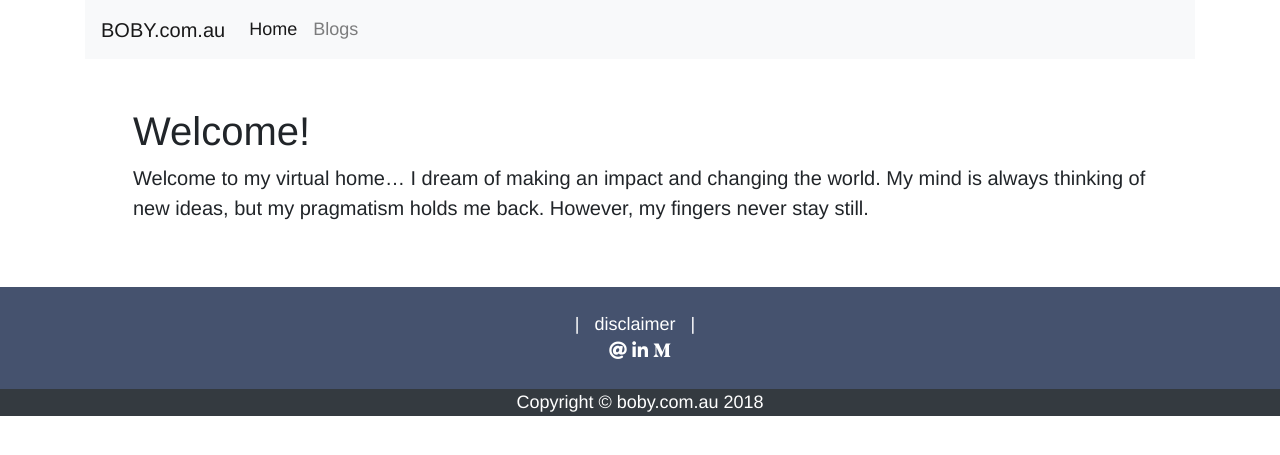
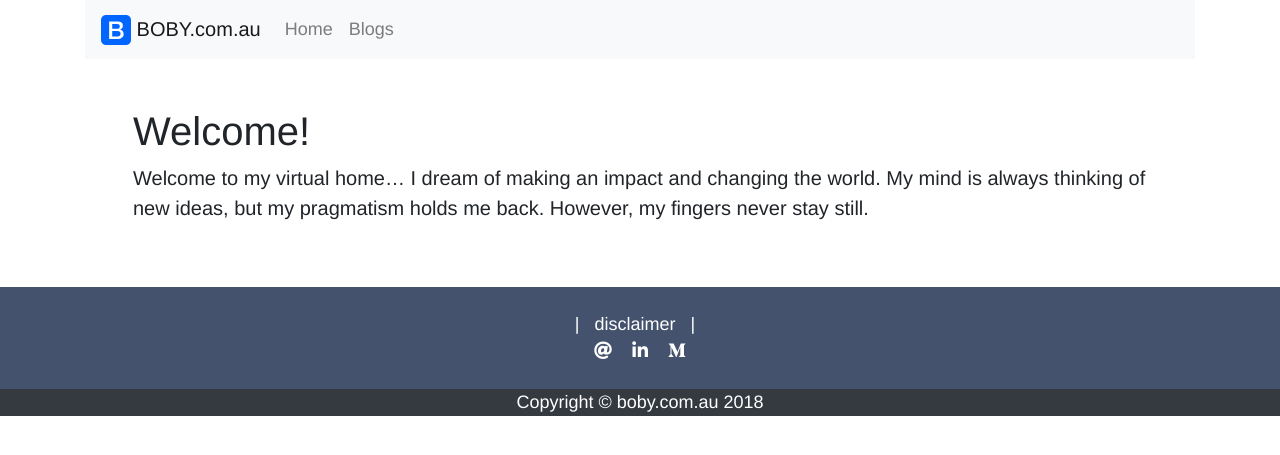
Before and after one commit to bobypt/bobycomau, a Jekyll site: the page built from index.html, in a window 1280 px wide. Shown: the top 455 px of the page. Built offline with Jekyll 4.4.1, drawn with Linux system fonts in a browser that asks for light colours; nearby versions of some CDN libraries; the list of posts is cut into pages by our own code.

```diff
--- a/_includes/footer.html
+++ b/_includes/footer.html
@@ -12,11 +12,11 @@
         <div class="col">
           <a href="mailto:bobypt@gmail.com">
             <i class="fas fa-at"></i>
-          </a>
-          <a href="https://www.linkedin.com/in/bobypt/">
+          </a>&nbsp;&nbsp;
+          <a  target="_blank" href="https://www.linkedin.com/in/bobypt/">
             <i class="fab fa-linkedin-in"></i>
-          </a>
-          <a href="https://medium.com/@bobypt">
+          </a>&nbsp;&nbsp;
+          <a  target="_blank" href="https://medium.com/@bobypt">
             <i class="fab fa-medium-m"></i>
           </a>
         </div>
--- a/_includes/nav.html
+++ b/_includes/nav.html
@@ -1,13 +1,15 @@
     <header>
       <div class="container">
       <nav class="navbar navbar-expand-lg navbar-light bg-light">
-        <a class="navbar-brand" href="#">BOBY.com.au</a>
+        <a class="navbar-brand" href="/">
+          <img src="/images/logo.svg" width="30" height="30" alt="">
+          BOBY.com.au</a>
         <button class="navbar-toggler" type="button" data-toggle="collapse" data-target="#navbarNav" aria-controls="navbarNav" aria-expanded="false" aria-label="Toggle navigation">
           <span class="navbar-toggler-icon"></span>
         </button>
         <div class="collapse navbar-collapse" id="navbarNav">
           <ul class="navbar-nav">
-            <li class="nav-item active">
+            <li class="nav-item">
               <a class="nav-link" href="/">Home</a>
             </li>
             <li class="nav-item">
```
Also changed, not shown: images/logo.svg (added).
